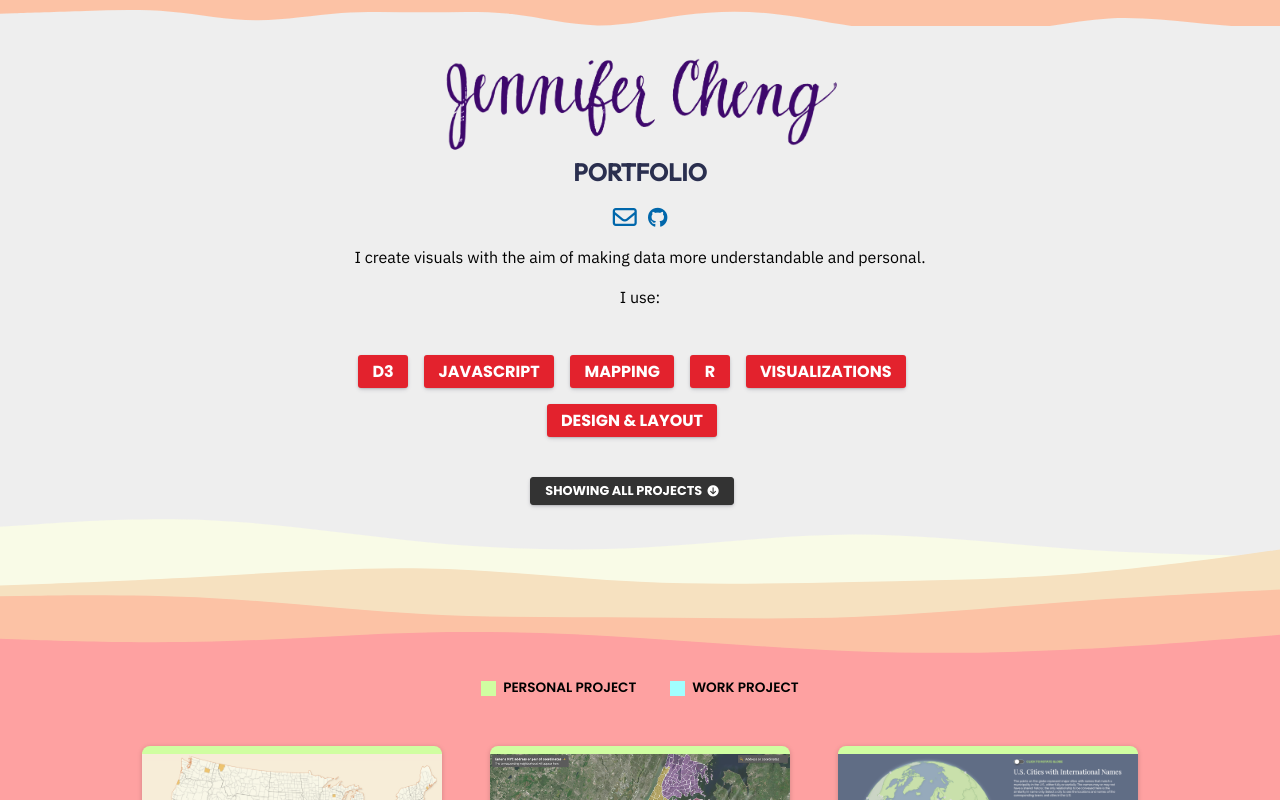
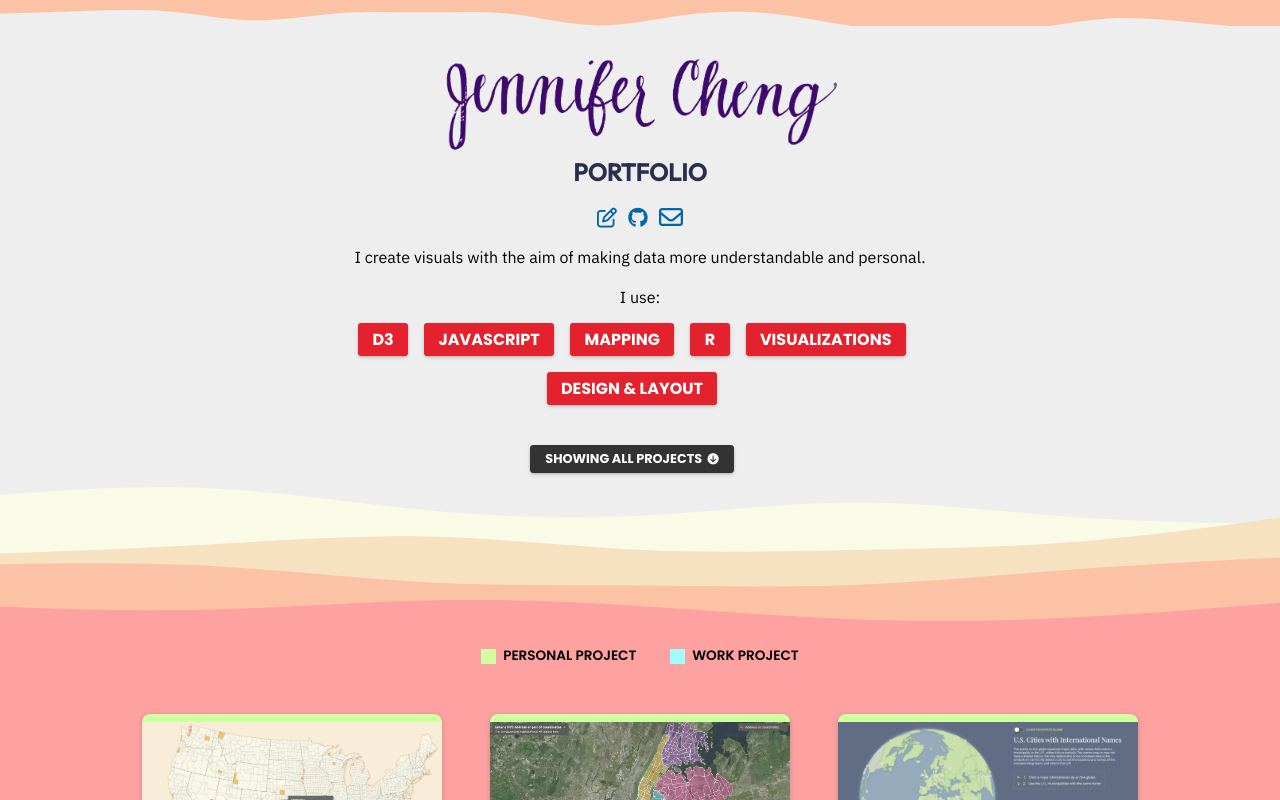
Before and after one commit to chejel/portfolio, a SvelteKit app: page / in a window 1280 px wide. Shown: the top 800 px of the page. Built offline with nearby package versions, Linux system fonts and the light colour scheme.

Commit message:
Add blog link

```diff
--- a/src/routes/+page.svelte
+++ b/src/routes/+page.svelte
@@ -73,11 +73,10 @@
     width: min(100%, 45em);
     margin-inline: auto;
     text-align: center;
-    padding-bottom: 0;
   }
 
   header {
-    padding: 2em;
+    padding: 2em 0 0;
   }
 
   main {
--- a/src/routes/components/Filter.svelte
+++ b/src/routes/components/Filter.svelte
@@ -46,7 +46,7 @@
 <style>
   .tags-container {
     margin: 0;
-    padding: 0;
+    padding: 0 0.5em;
   }
 
   div {
--- a/src/routes/components/Header.svelte
+++ b/src/routes/components/Header.svelte
@@ -4,9 +4,9 @@
 <img src="./../../images/sig-header.png" width="400" alt="signature" />
 <h2 class="portfolio">Portfolio</h2>
 <br />
-<a href="mailto:chejenj@gmail.com"><i class="fa-regular fa-envelope fa-xl" /></a> &nbsp;&nbsp;<a
+<a href="https://chejel.github.io/data-blog/"><i class="fa-regular fa-pen-to-square fa-lg" /></a>&nbsp;&nbsp;&nbsp;<a
   href="https://github.com/chejel/"><i class="fa-brands fa-github fa-lg" /></a
->
+>&nbsp;&nbsp;&nbsp;<a href="mailto:chejenj@gmail.com"><i class="fa-regular fa-envelope fa-xl" /></a>
 <br /><br />
 
 <p class="intro">I create visuals with the aim of making data more understandable and personal.</p>
```
